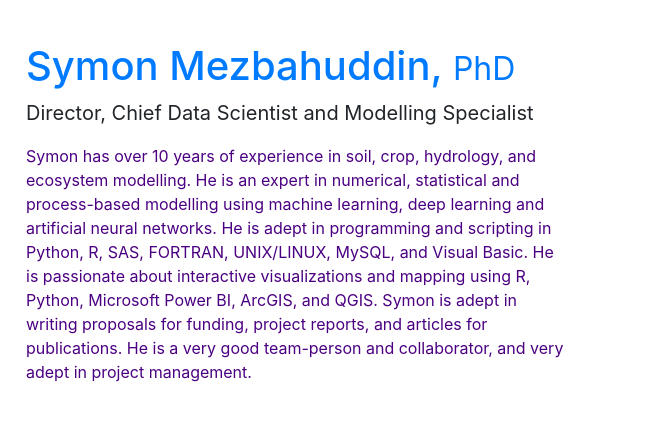
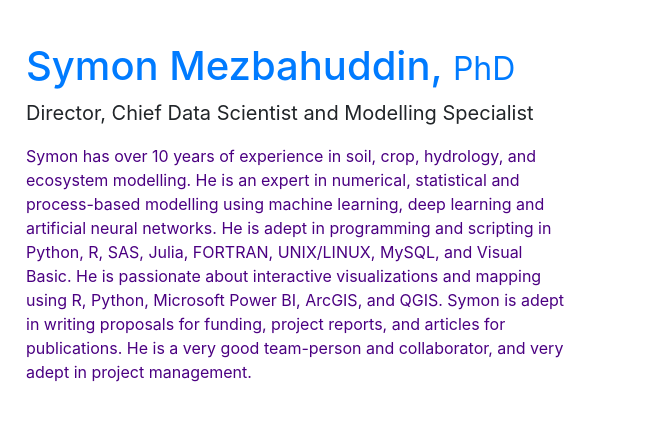
Before and after one commit to 4SAnalyticsnModelling/4sanalyticsnmodelling.github.io, a website: page team.html in a window 1280 px wide. Shown: the part 450-882 px from the top of the page, 629-1280 px from the left. Drawn offline with Linux system fonts and the light colour scheme.

Commit message:
Update team.html

```diff
--- a/team.html
+++ b/team.html
@@ -64,7 +64,7 @@
       <h1 align="left"><a href="https://www.linkedin.com/in/symon-mezbahuddin-0b58b565/" target="_blank">Symon Mezbahuddin, <small>PhD</small></a></h1>
       <p class="lead" align="left"><strong>Director, Chief Data Scientist and Modelling Specialist</strong></p>
       <p></p>
-      <p><font color="indigo">Symon has over 10 years of experience in soil, crop, hydrology, and ecosystem modelling. He is an expert in numerical, statistical and process-based modelling using machine learning, deep learning and artificial neural networks. He is adept in programming and scripting in Python, R, SAS, FORTRAN, UNIX/LINUX, MySQL, and Visual Basic. He is passionate about interactive visualizations and mapping using R, Python, Microsoft Power BI, ArcGIS, and QGIS. Symon is adept in writing proposals for funding, project reports, and articles for publications. He is a very good team-person and collaborator, and very adept in project management.</font></p>
+      <p><font color="indigo">Symon has over 10 years of experience in soil, crop, hydrology, and ecosystem modelling. He is an expert in numerical, statistical and process-based modelling using machine learning, deep learning and artificial neural networks. He is adept in programming and scripting in Python, R, SAS, Julia, FORTRAN, UNIX/LINUX, MySQL, and Visual Basic. He is passionate about interactive visualizations and mapping using R, Python, Microsoft Power BI, ArcGIS, and QGIS. Symon is adept in writing proposals for funding, project reports, and articles for publications. He is a very good team-person and collaborator, and very adept in project management.</font></p>
     </div>
   </div>
   </section>
```
